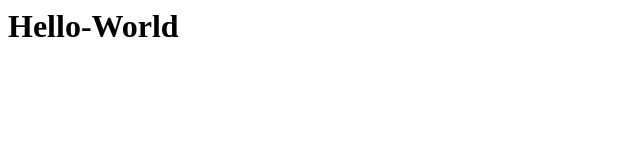
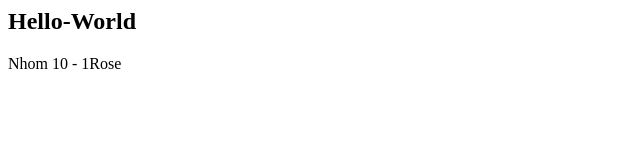
Before and after one commit to Dikhanhh/Github_Tutorial, a plain HTML site: page index.html in a window 1280 px wide. Shown: the whole page, without its empty margins (0-640 px from the left). Drawn offline with Linux system fonts and the light colour scheme.

Commit message:
Change H1 to H2, add <p>

```diff
--- a/index.html
+++ b/index.html
@@ -4,6 +4,7 @@
     <title>Git & Github Tutorial</title>
   </head>
   <body>
-    <h1>Hello-World</h1>
+    <h2>Hello-World</h2>
+    <p>Nhom 10 - 1Rose</p>
   </body>
 </html>
```
